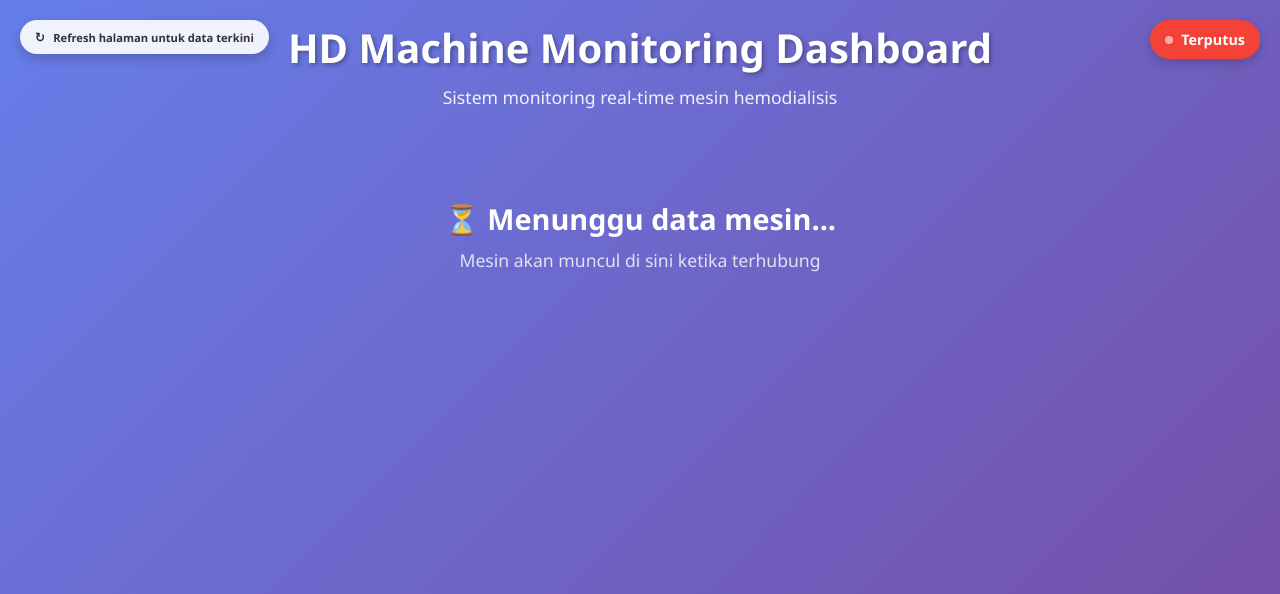
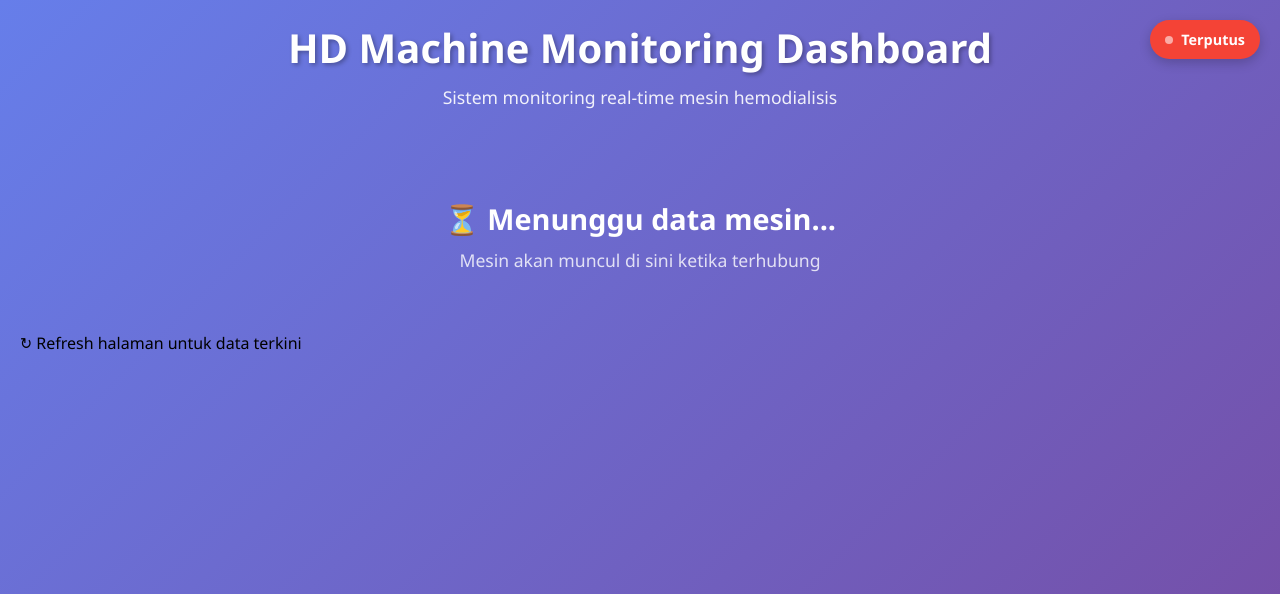
Before and after one commit to rifai-ahmad11/devmonitoring-hd, a Flask app: page / in a window 1280 px wide. Shown: the top 594 px of the page. Run offline with Flask 3, Linux system fonts and the light colour scheme; the visitor is signed in with stand-in values (Sample User, id 1); data that the repository does not hold is empty; some libraries are stand-ins or nearby versions.

Commit message:
comment refresh button

```diff
--- a/templates/index.html
+++ b/templates/index.html
@@ -275,7 +275,7 @@
         }
 
         /* Refresh button di pojok kiri atas */
-        .refresh-btn {
+        /*.refresh-btn {
             position: fixed;
             top: 20px;
             left: 20px;
@@ -304,7 +304,7 @@
         .refresh-icon {
             font-size: 1.2em;
             display: inline-block;
-        }
+        }*/
 
         .status-dot {
             width: 8px;
```
